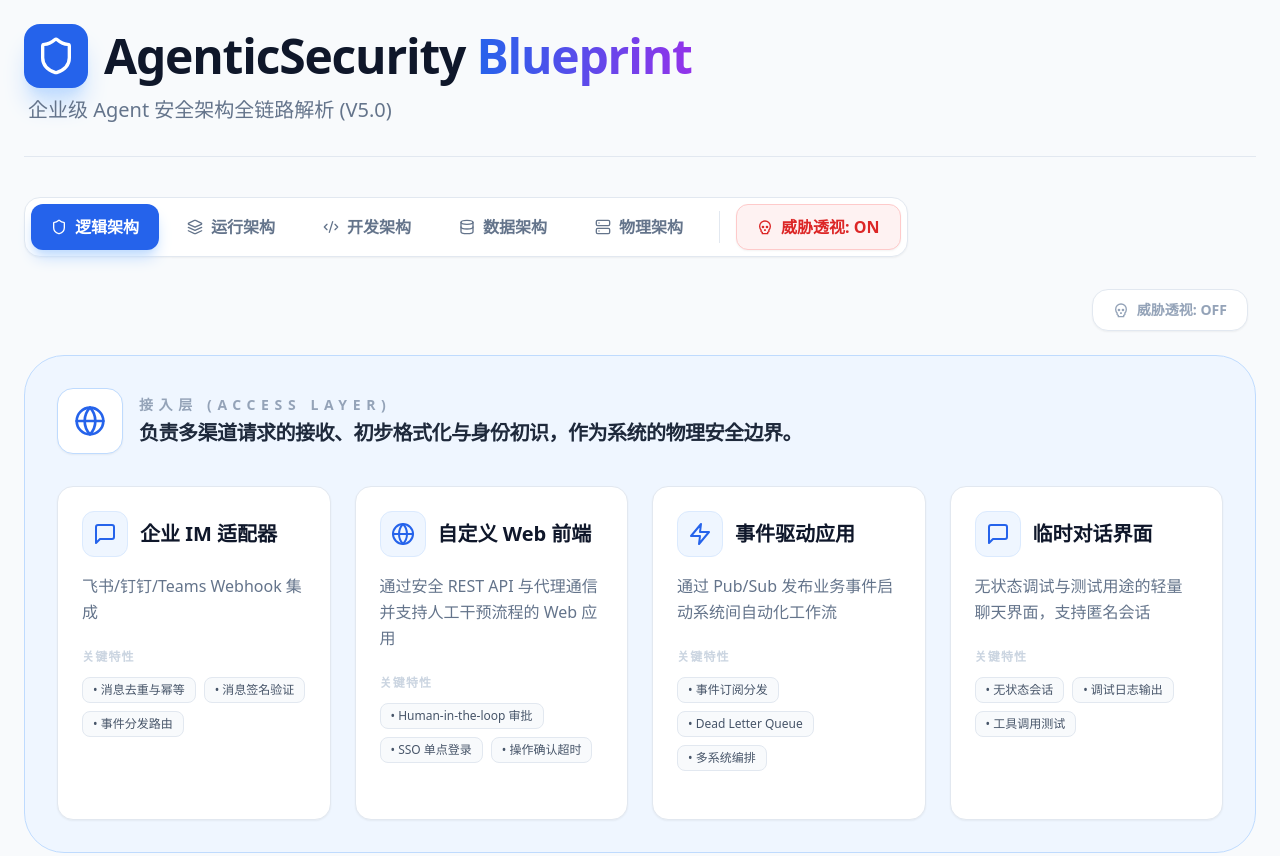
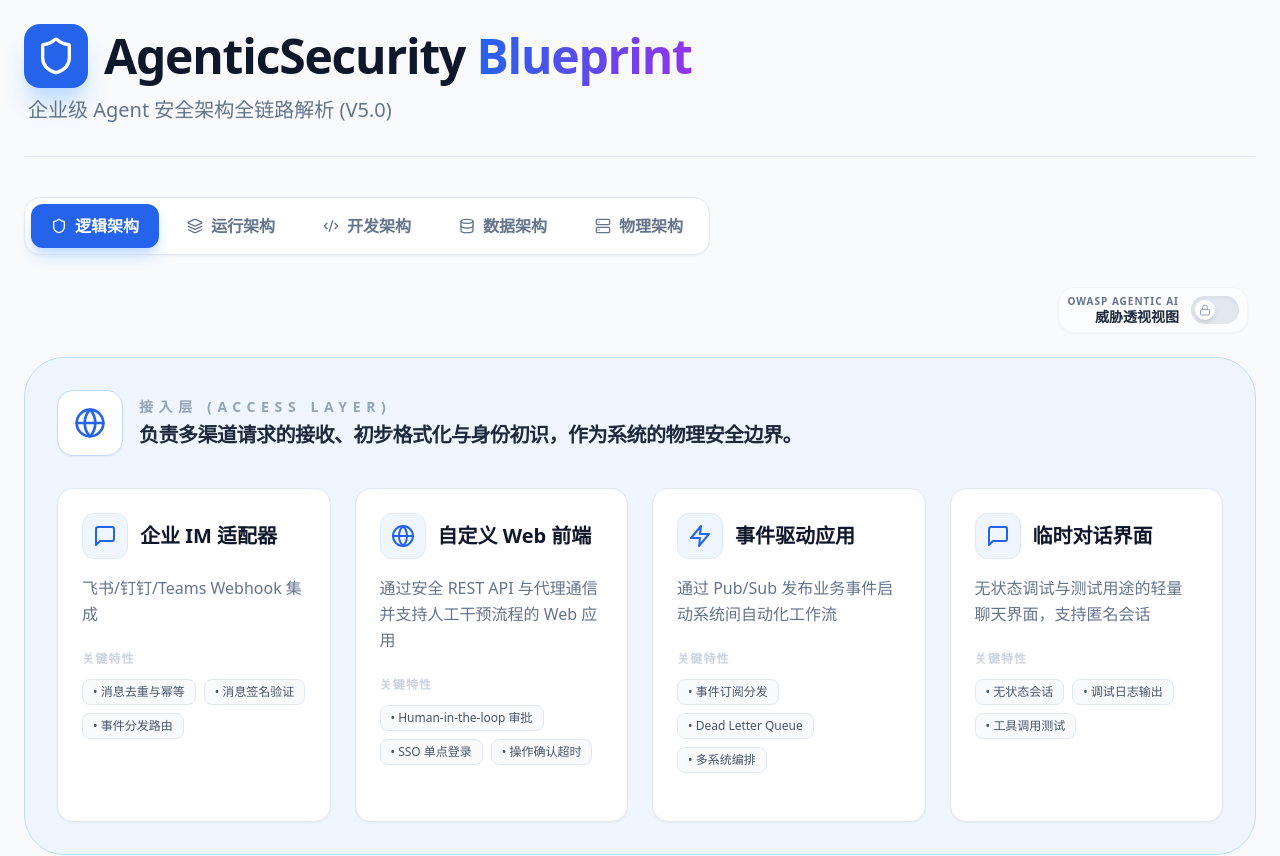
Before and after one commit to raoliaoyuan/AgenticSecurity, a React (Vite) app: page / in a window 1280 px wide. Shown: the top 856 px of the page. Built offline with nearby package versions, Linux system fonts and the light colour scheme.

Commit message:
style: unify threat toggle style across views and remove redundant global toggle

```diff
--- a/src/arch.jsx
+++ b/src/arch.jsx
@@ -85,14 +85,6 @@
                             <tab.icon className="w-4 h-4" /> {tab.label}
                         </button>
                     ))}
-                    <div className="w-px h-8 bg-slate-200 mx-2 self-center"></div>
-                    <button
-                        onClick={handleToggleThreats}
-                        className={`px-5 py-2.5 rounded-xl text-base font-black transition-colors duration-200 flex items-center gap-2 border ${showThreats ? 'bg-red-50 border-red-200 text-red-600 shadow-sm' : 'bg-white border-slate-200 text-slate-500 hover:bg-slate-50'}`}
-                    >
-                        <Skull className="w-4 h-4" />
-                        {showThreats ? '威胁透视: ON' : '威胁透视: OFF'}
-                    </button>
                 </div>
 
                 {/* 视图内容区域 */}
--- a/src/views/arch/LogicalView.jsx
+++ b/src/views/arch/LogicalView.jsx
@@ -140,15 +140,24 @@
 
     return (
         <div className="space-y-6">
-            {/* 顶层威胁透视开关 - 视觉同步 Process View */}
-            <div className="flex justify-end pr-2">
-                <button
-                    onClick={() => setLocalShowThreats(!localShowThreats)}
-                    className={`px-5 py-2.5 rounded-2xl text-sm font-black transition-all duration-300 flex items-center gap-2 border shadow-sm ${localShowThreats ? 'bg-red-50 border-red-200 text-red-600 shadow-red-100/50 scale-105' : 'bg-white border-slate-200 text-slate-400 hover:bg-slate-50 hover:text-slate-600'}`}
-                >
-                    <Skull className={`w-4 h-4 ${localShowThreats ? 'animate-pulse' : ''}`} />
-                    {localShowThreats ? '威胁透视: ON' : '威胁透视: OFF'}
-                </button>
+            {/* 顶层威胁透视开关 - 视觉对齐 Process View 安全审计视图 */}
+            <div className="flex justify-end pr-2 mb-2">
+                <div className="flex items-center gap-3 bg-white/50 backdrop-blur-sm p-2 rounded-2xl border border-slate-100 shadow-sm">
+                    <div className="text-right">
+                        <div className="text-[10px] font-bold text-slate-500 uppercase tracking-widest leading-none mb-1">OWASP Agentic AI</div>
+                        <div className="text-sm font-black text-slate-800 leading-none">威胁透视视图</div>
+                    </div>
+                    <button
+                        onClick={() => setLocalShowThreats(!localShowThreats)}
+                        className={`relative inline-flex h-7 w-12 items-center rounded-full transition-all duration-300 focus:outline-none shadow-inner ${localShowThreats ? 'bg-red-600 shadow-red-900/20' : 'bg-slate-200'}`}
+                    >
+                        <span
+                            className={`${localShowThreats ? 'translate-x-6' : 'translate-x-1'} inline-block h-5 w-5 transform rounded-full bg-white transition-transform duration-300 shadow-md flex items-center justify-center`}
+                        >
+                            {localShowThreats ? <Shield className="w-3 h-3 text-red-600" /> : <Lock className="w-3 h-3 text-slate-400" />}
+                        </span>
+                    </button>
+                </div>
             </div>
 
             {layers.map((layer, idx) => (
```
